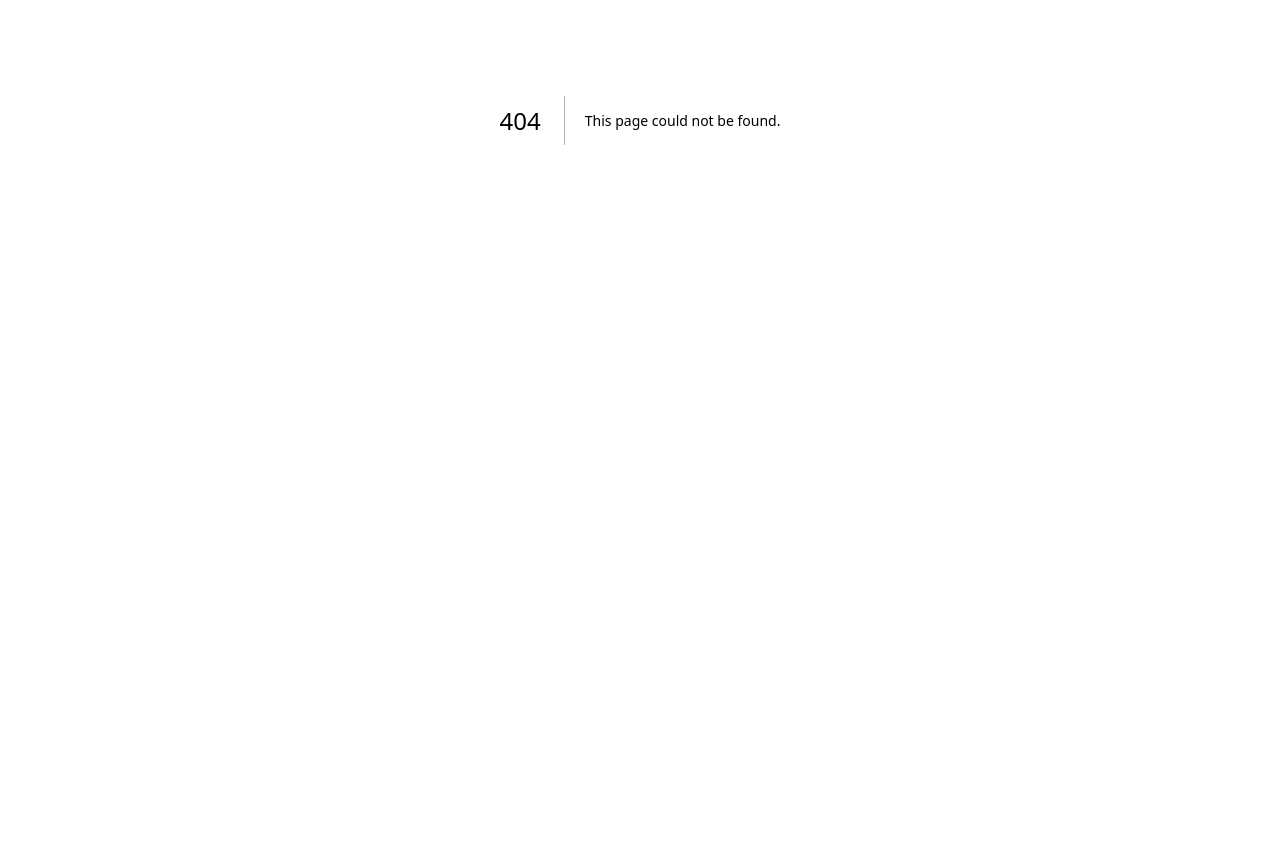
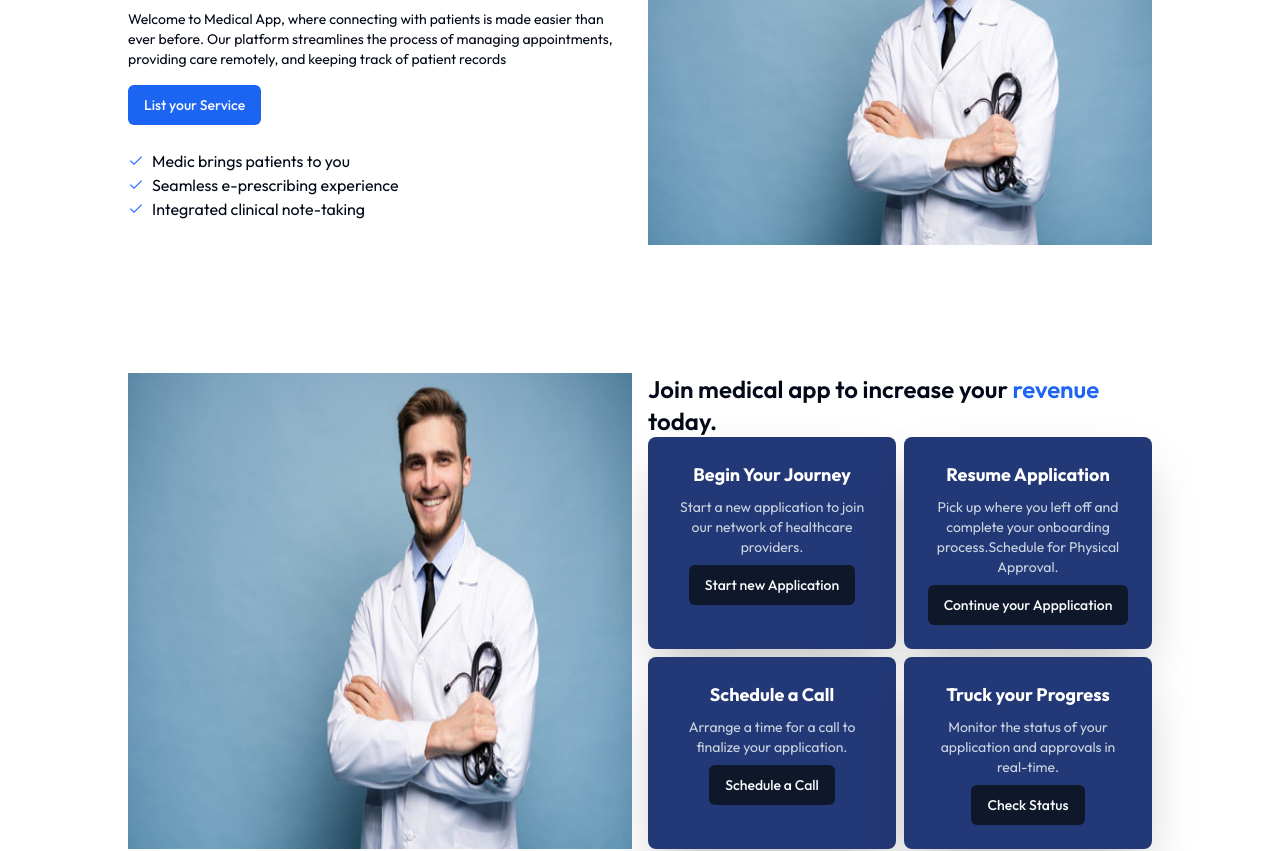
Before and after one commit to dinesdayrit/medical-app-Next-TS, a Next.js app: page /join/doctors in a window 1280 px wide. Before the commit this address had no page. Shown: the part 280-1131 px from the top of the page. Before the commit the page ends 800 px from the top, so only its background shows below. Built offline with nearby package versions, Linux system fonts and the light colour scheme.

Commit message:
feat: add join doctor landing page

```diff
--- /dev/null
+++ b/app/(front)/join/doctors/page.tsx
@@ -0,0 +1,90 @@
+import { Button } from "@/components/ui/button";
+import { Description } from "@headlessui/react";
+import { Check } from "lucide-react";
+import Image from "next/image";
+import Link from "next/link";
+
+export default function page() {
+  const features =[
+    "Medic brings patients to you",
+    "Seamless e-prescribing experience",
+    "Integrated clinical note-taking",
+  ]
+
+  const whyUs =[
+    {
+      title: "Begin Your Journey",
+      decription: "Start a new application to join our network of healthcare providers.",
+      linkTitle: "Start new Application"
+    },
+    {
+      title: "Resume Application",
+      decription: "Pick up where you left off and complete your onboarding process.Schedule for Physical Approval.",
+      linkTitle: "Continue your Appplication"
+    },
+    {
+      title: "Schedule a Call",
+      decription: "Arrange a time for a call to finalize your application.",
+      linkTitle: "Schedule a Call"
+    },
+    {
+      title: "Truck your Progress",
+      decription: "Monitor the status of your application and approvals in real-time.",
+      linkTitle: "Check Status"
+    },
+  ]
+  return (
+    <div className="min-h-screen">
+      <section className="py-16 px-4">
+        <div className="max-w-5xl mx-auto grid grid-cols-1 md:grid-cols-2 gap-4">
+        <div className="">
+        <h2 className="font-semibold text-2xl md:text-5xl leading-loose">Build a thriving <span className="text-blue-600">direct-pay</span> practice with Medical App.</h2>
+        <p className="py-4 text-sm">Welcome to Medical App, where connecting with patients is made easier than ever before. Our platform streamlines the process of managing appointments, providing care remotely, and keeping track of patient records</p>
+        <Button className="bg-blue-600 hover:bg-blue-600/90">
+        <Link href="#">List your Service</Link>
+        </Button>
+        <div className="py-6">
+        {
+          features.map((feature, i) =>{
+            return(
+              <p key={i} className="flex items-center">
+                <Check className="text-blue-500 mr-2 w-4 h-4 flex-shrink-0"/>
+                {feature}
+              </p>
+            )
+          })
+        }
+        </div>
+        </div>
+        <div>
+          <Image src="/doctor.jpg" height={540} width={360} alt="/" className="h-full w-full"/>
+        </div>
+        </div>
+      </section>
+
+      <section className="py-16 px-4">
+        <div className="max-w-5xl mx-auto grid grid-cols-1 md:grid-cols-2 gap-4">
+        <div>
+          <Image src="/doctor.jpg" height={540} width={360} alt="/" className="h-full w-full hidden md:block"/>
+        </div>
+        <div className="">
+        <h2 className="font-semibold text-xl md:text-2xl leading-loose">Join medical app to increase your <span className="text-blue-600">revenue</span> today.</h2>
+        <div className="grid grid-cols-1 md:grid-cols-2 gap-2">
+            {
+              whyUs.map((item, i)=> {
+                return (
+                  <div key={i} className="bg-blue-900 p-6 rounded-lg shadow-2xl flex flex-col items-center gap-2">
+                  <h3 className="font-bold text-center text-white text-lg">{item.title}</h3>
+                  <p className="text-sm text-center text-slate-300">{item.decription}</p>
+                  <Button className="align-center">{item.linkTitle}</Button>
+                  </div>
+                )
+              })
+            }
+        </div>
+        </div>
+        </div>
+      </section>
+    </div>
+  )
+}
--- a/app/(front)/layout.tsx
+++ b/app/(front)/layout.tsx
@@ -8,7 +8,7 @@ export default function Layout({children}:{children:ReactNode}) {
   return (
     <div className="bg-white">
       <Navbar />
-      <div className="mt-[60px]">
+      <div className="mt-[65px]">
       {children}
       </div>
       <Footer />
--- a/components/Frontend/Footer.tsx
+++ b/components/Frontend/Footer.tsx
@@ -8,8 +8,8 @@ export default function Footer() {
             label: "Company",
             items: [
                 {
-                    href: 'javascript:void()',
-                    name: 'Partners'
+                    href: '/join/doctors',
+                    name: 'List your Service'
                 },
                 {
                     href: 'javascript:void()',
```
